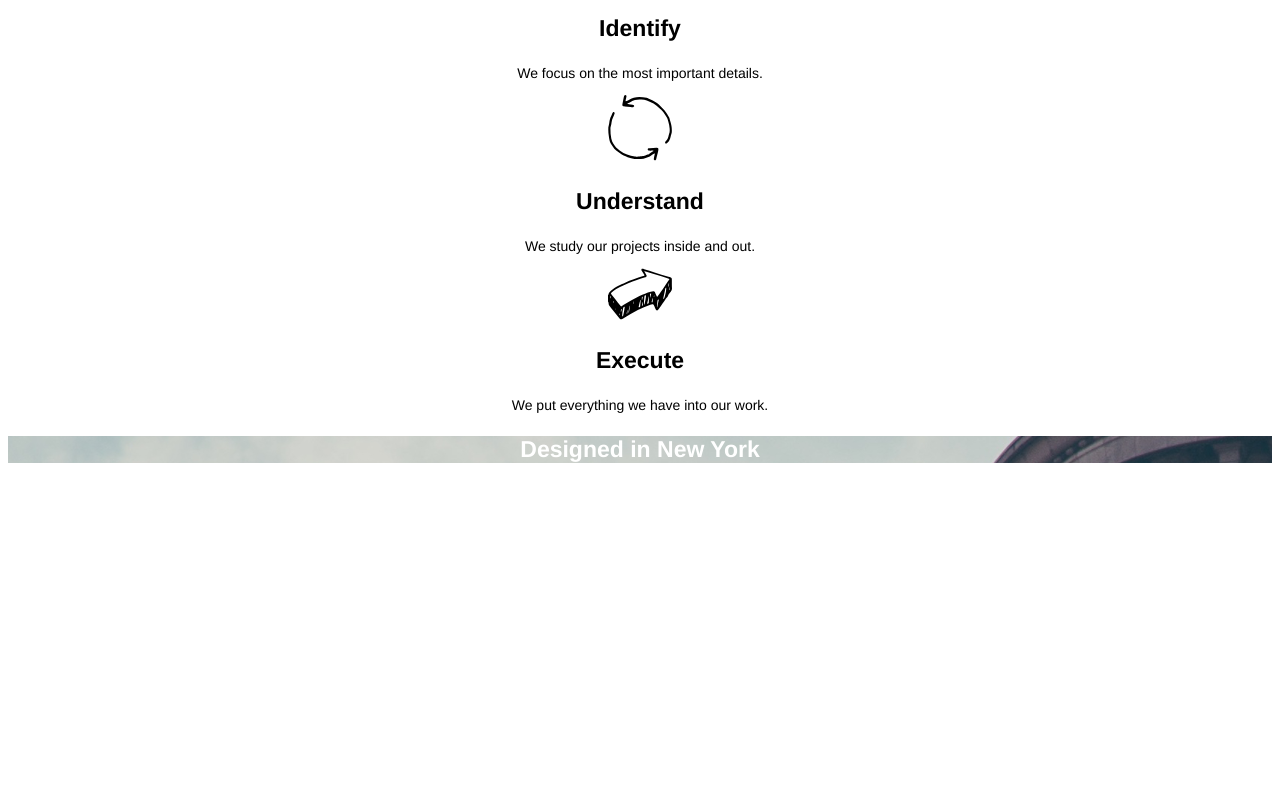
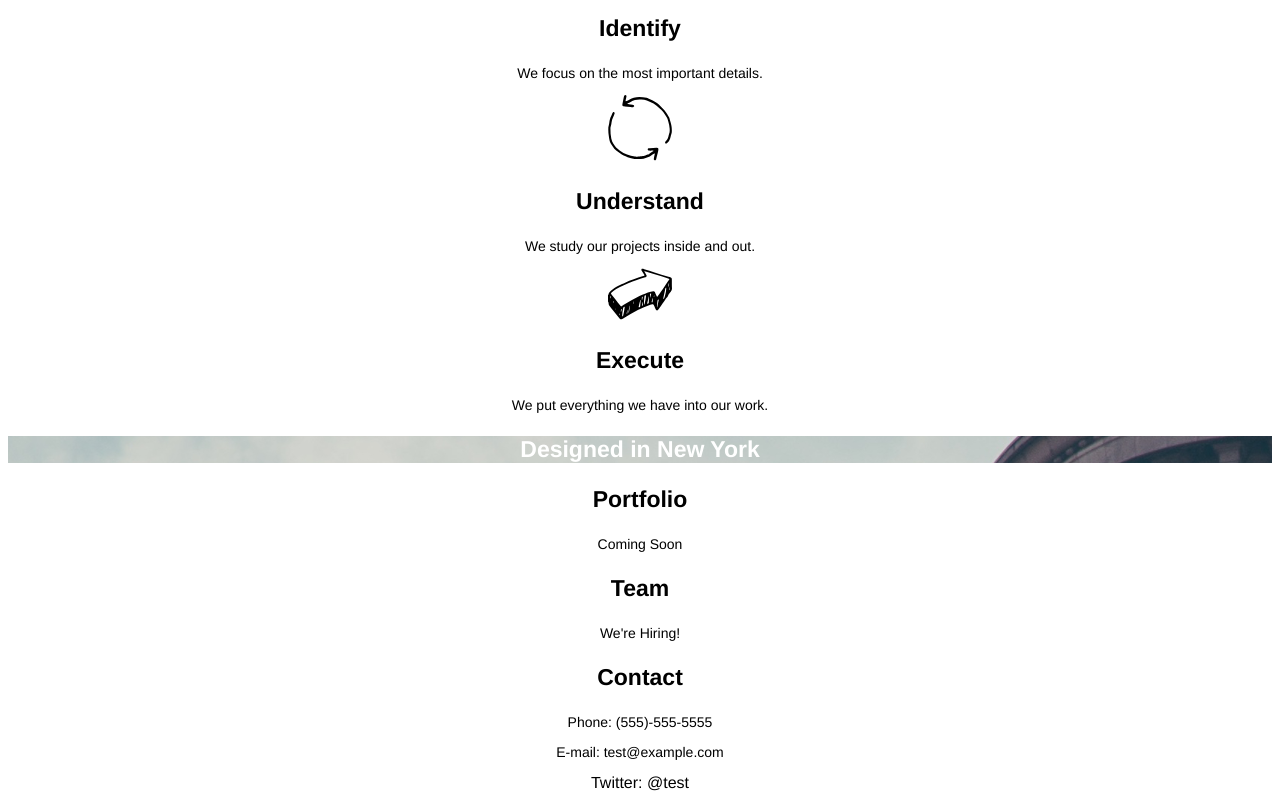
Before and after one commit to rbskowronski/broadway, a plain HTML site: page index.html in a window 1280 px wide. Shown: the part 506-1306 px from the top of the page. Before the commit the page ends 992 px from the top, so only its background shows below. Drawn offline with Linux system fonts and the light colour scheme.

Commit message:
Added Portfolio, Team & Contact Info

```diff
--- a/index.html
+++ b/index.html
@@ -38,8 +38,17 @@
 
 <div class="new_york">
   <h3>Designed in New York</h3>
+</div>
 
-</div>
+
+<h3>Portfolio</h3>
+<p>Coming Soon</p>
+<h3>Team</h3>
+<p>We're Hiring!</p>
+<h3>Contact</h3>
+<p>Phone: (555)-555-5555</p>
+<p>E-mail: test@example.com</p>
+Twitter: @test
 
 
   </body>
```
